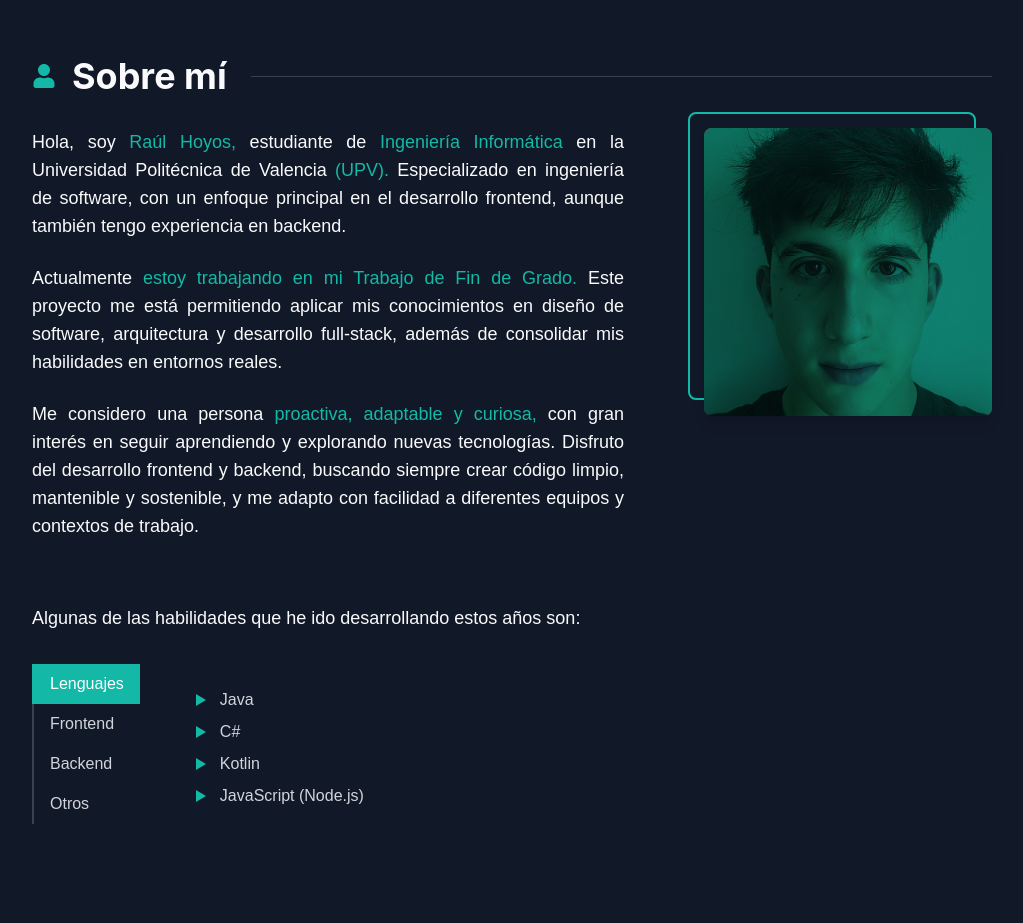
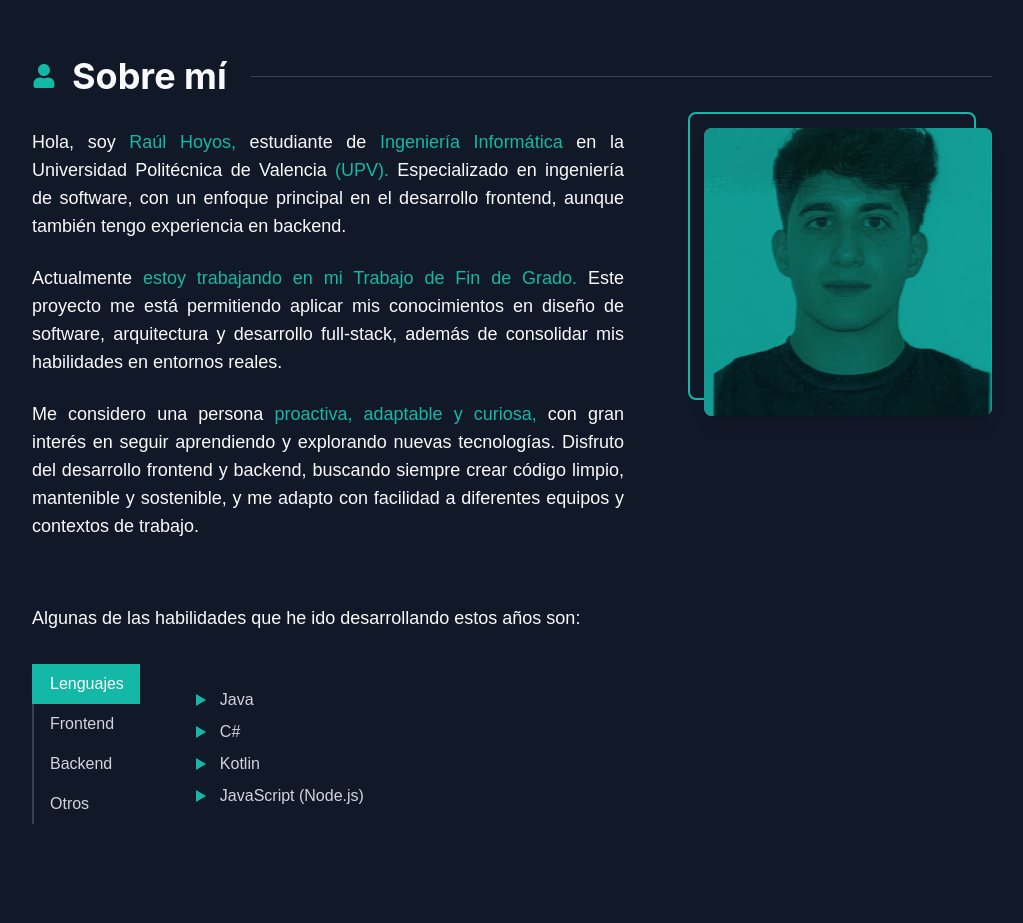
Before and after one commit to RaulHoyoss/My-Personal-Portfolio, a React (Create React App) app: page / in a window 1280 px wide. Shown: the part 840-1763 px from the top of the page, without its empty margins (128-1151 px from the left). Built offline with nearby package versions, Linux system fonts and the light colour scheme; no server answers.

Commit message:
Fix dependencies for Netlify deploy and image face

```diff
--- a/src/components/About.jsx
+++ b/src/components/About.jsx
@@ -61,9 +61,9 @@ function About() {
 
               {/* Imagen */}
               <img
-                src="/personal_photo.jpg"
+                src="/Face_image.jpg"
                 alt="Foto de Raul Hoyos"
-                className="relative w-full h-full object-cover rounded-lg shadow-lg
+                className=" relative w-full h-full object-cover rounded-lg shadow-lg
                            transform transition-transform duration-300 ease-out
                            group-hover:translate-x-1 group-hover:translate-y-1"
               />
```
Also changed, not shown: public/Face_image.jpg (added), public/personal_photo.jpg (deleted).
